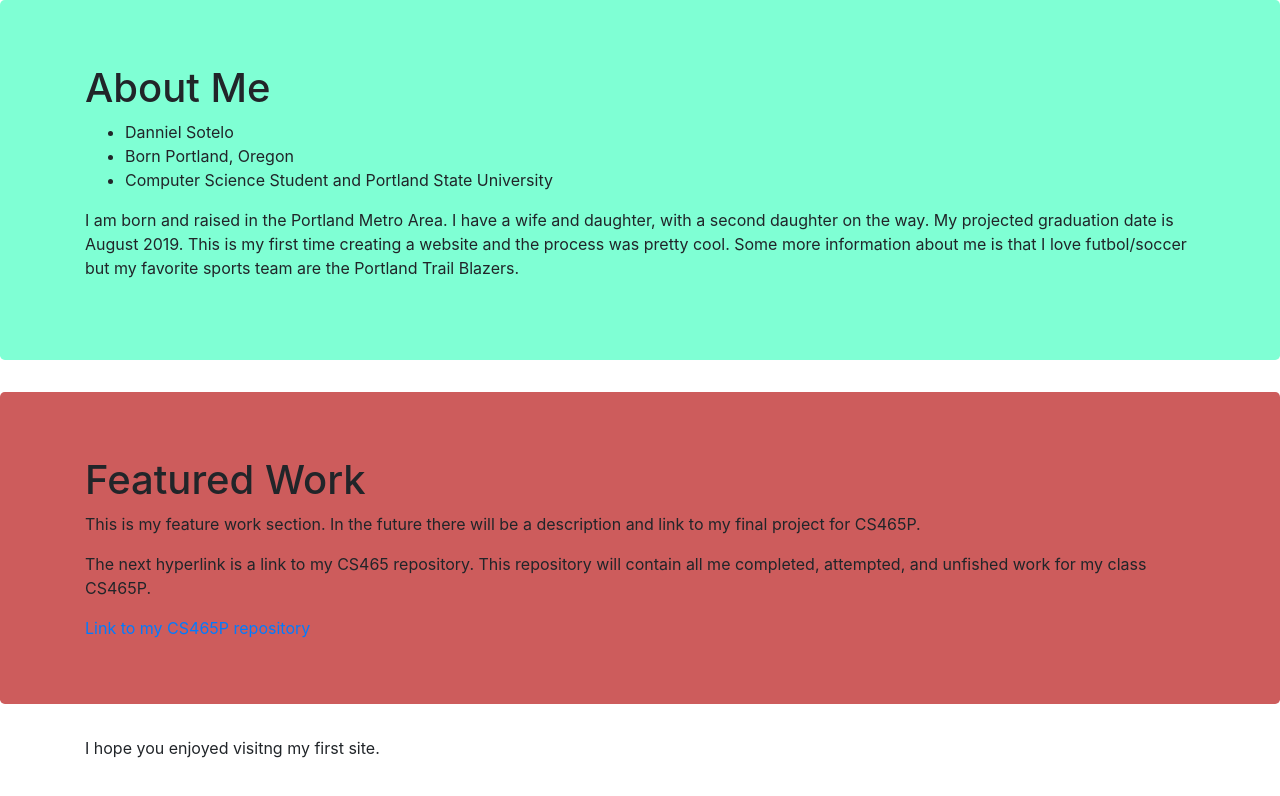
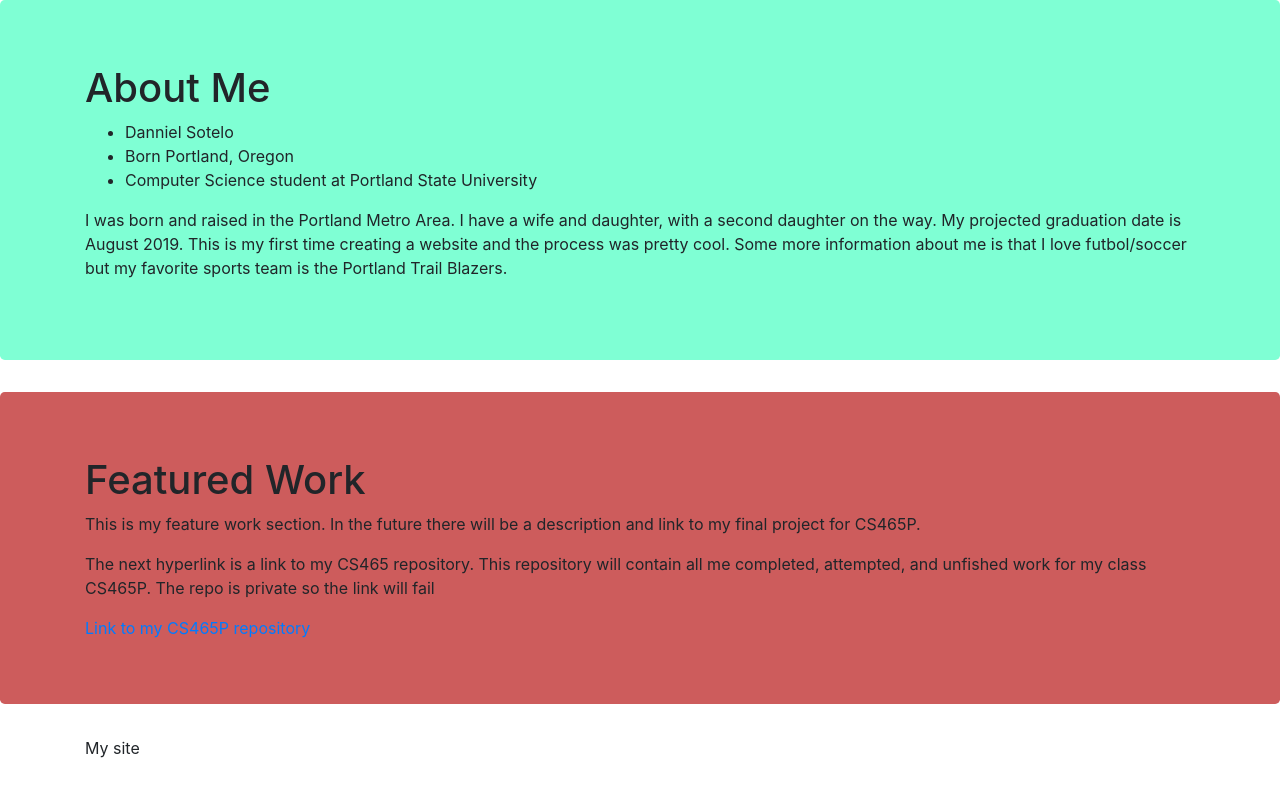
Before and after one commit to dannielsotelo/dannielsotelo.github.io, a plain HTML site: page index.html in a window 1280 px wide. Drawn offline with nearby package versions, Linux system fonts and the light colour scheme.

Commit message:
index final complete

```diff
--- a/index.html
+++ b/index.html
@@ -20,11 +20,11 @@
           <ul>
             <li>Danniel Sotelo</li>
             <li>Born Portland, Oregon</li>
-            <li>Computer Science Student and Portland State University</li>
+            <li>Computer Science student at Portland State University</li>
           </ul>
-          <p>I am born and raised in the Portland Metro Area. I have a wife and daughter, with a second daughter on the way.
+          <p>I was born and raised in the Portland Metro Area. I have a wife and daughter, with a second daughter on the way.
             My projected graduation date is August 2019. This is my first time creating a website and the process was pretty cool.
-            Some more information about me is that I love futbol/soccer but my favorite sports team are the Portland Trail Blazers.
+            Some more information about me is that I love futbol/soccer but my favorite sports team is the Portland Trail Blazers.
           </p>
         </div>
     </div>
@@ -35,7 +35,7 @@
         <p>This is my feature work section. In the future there will be a description and link to my final project for CS465P.</p>
 
         <p>The next hyperlink is a link to my CS465 repository. This repository will contain all me completed, attempted, and unfished
-          work for my class CS465P.</p>
+          work for my class CS465P. The repo is private so the link will fail</p>
           <a href="https://github.com/dannielsotelo/CS465">Link to my CS465P repository</a>
 
 
@@ -43,7 +43,7 @@
     </div>
 
     <footer class="container">
-      <p>I hope you enjoyed visitng my first site.</p>
+	    <p>My site</p>
     </footer>
 
 
```
